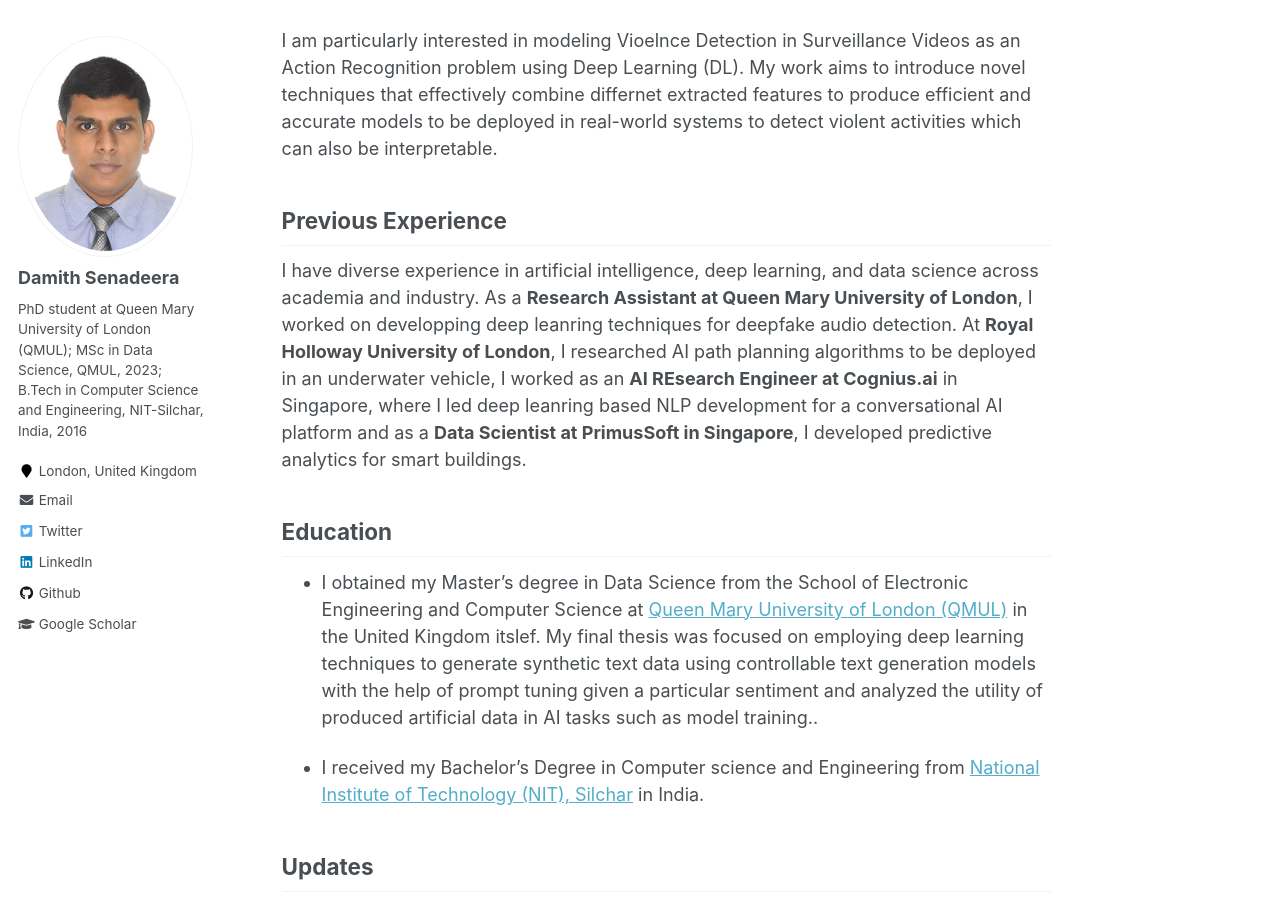
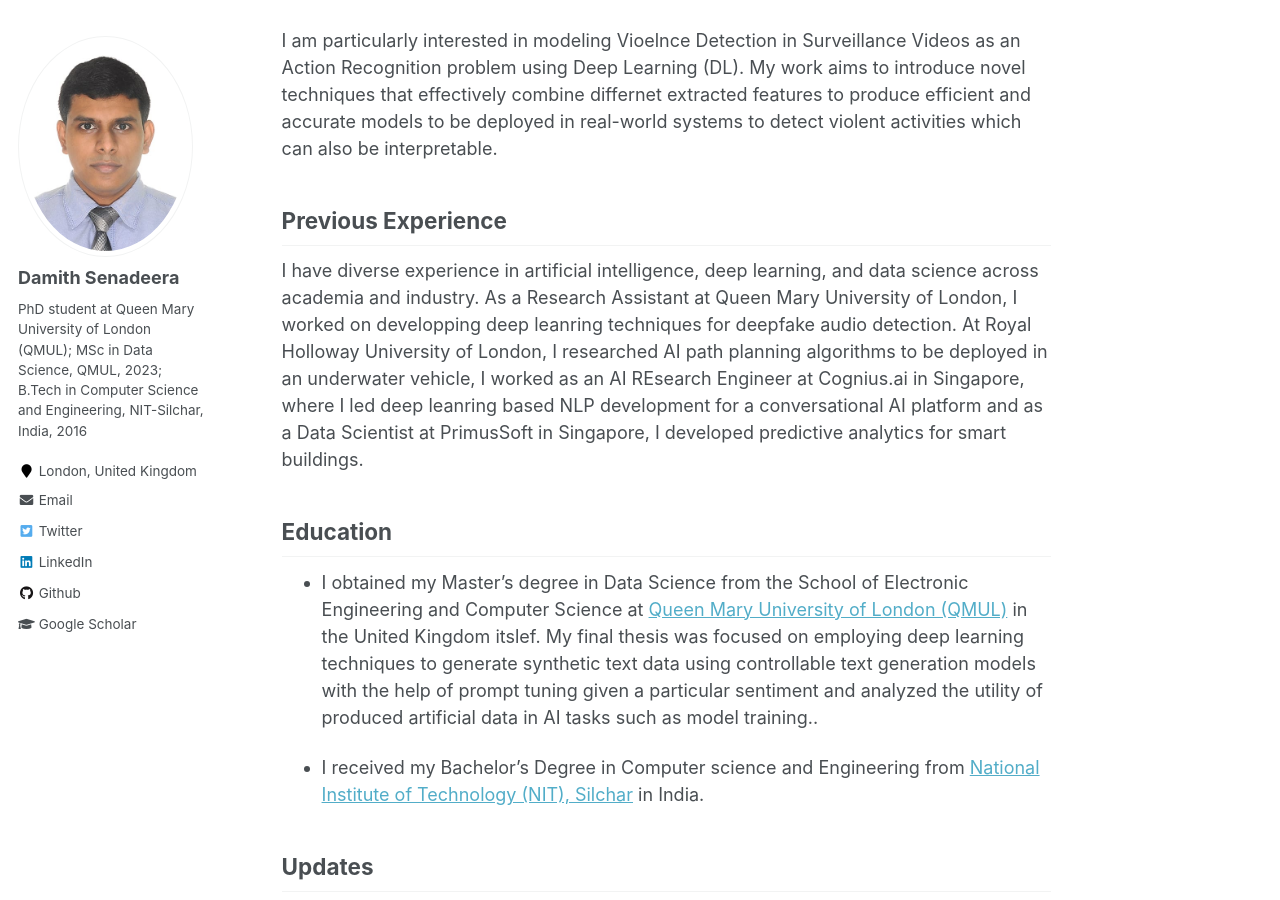
Before and after one commit to damith92/damith92.github.io, a Jekyll site: the page built from _pages/about.md, in a window 1280 px wide and 900 px high, scrolled down 346 px. Built offline with Jekyll 4.4.1, drawn with Linux system fonts in a browser that asks for light colours; part of the change alters nothing that is shown.

Commit message:
link change commit

```diff
--- a/_pages/about.md
+++ b/_pages/about.md
@@ -8,14 +8,14 @@ redirect_from:
   - /about.html
 ---
 
-My name is Damith Senadeera and I am a PhD student in **Computer Science and AI** at [Queen Mary University of London](https://www.qmul.ac.uk/), affiliated with the [Digital Environment Research Institute (DERI)](https://www.qmul.ac.uk/deri/). My research focuses on **Deep Learning for Violence Detection**, specifically in **Action Recognition** and video-based **Violence Detection**. My primary PhD supervisor from QMUL is **[Professor Greg Slabaugh](http://eecs.qmul.ac.uk/profiles/slabaughgreg.html)** and **[Dr. Dimitrios Kollias](https://sites.google.com/view/dimitrioskollias/)** from QMUL serves as my secondary supervisor. I'm also being mentored by my industry supversor **[Dr. Robert Yang](https://sites.google.com/view/dimitrioskollias/)** from Remark AI which sponsors my PhD partly as well..
+My name is Damith Senadeera and I am a PhD student in **Computer Science and AI** at [Queen Mary University of London](https://www.qmul.ac.uk/), affiliated with the [Digital Environment Research Institute (DERI)](https://www.qmul.ac.uk/deri/). My research focuses on **Deep Learning for Violence Detection**, specifically in **Action Recognition** and video-based **Violence Detection**. My primary PhD supervisor from QMUL is **[Professor Greg Slabaugh](http://eecs.qmul.ac.uk/profiles/slabaughgreg.html)** and **[Dr. Dimitrios Kollias](https://sites.google.com/view/dimitrioskollias/)** from QMUL serves as my secondary supervisor. I'm also being mentored by my industry supversor **[Dr. Robert Yang](https://www.linkedin.com/in/robert-x-yang-a979751b/)** from Remark AI which sponsors my PhD partly as well..
 
 I am particularly interested in modeling Vioelnce Detection in Surveillance Videos as an Action Recognition problem using Deep Learning (DL). My work aims to introduce novel techniques that effectively combine differnet extracted features to produce efficient and accurate models to be deployed in real-world systems to detect violent activities which can also be interpretable.
 
 
 ## Previous Experience
 
-I have diverse experience in artificial intelligence, deep learning, and data science across academia and industry. As a **Research Assistant at Queen Mary University of London**, I worked on developping deep leanring techniques for deepfake audio detection. At **Royal Holloway University of London**, I researched AI path planning algorithms to be deployed in an underwater vehicle, I worked as an **AI REsearch Engineer at Cognius.ai** in Singapore, where I led deep leanring based NLP development for a conversational AI platform and as a **Data Scientist at PrimusSoft in Singapore**, I developed predictive analytics for smart buildings.
+I have diverse experience in artificial intelligence, deep learning, and data science across academia and industry. As a Research Assistant at Queen Mary University of London, I worked on developping deep leanring techniques for deepfake audio detection. At Royal Holloway University of London, I researched AI path planning algorithms to be deployed in an underwater vehicle, I worked as an AI REsearch Engineer at Cognius.ai in Singapore, where I led deep leanring based NLP development for a conversational AI platform and as a Data Scientist at PrimusSoft in Singapore, I developed predictive analytics for smart buildings.
 
 
 ## Education
```
